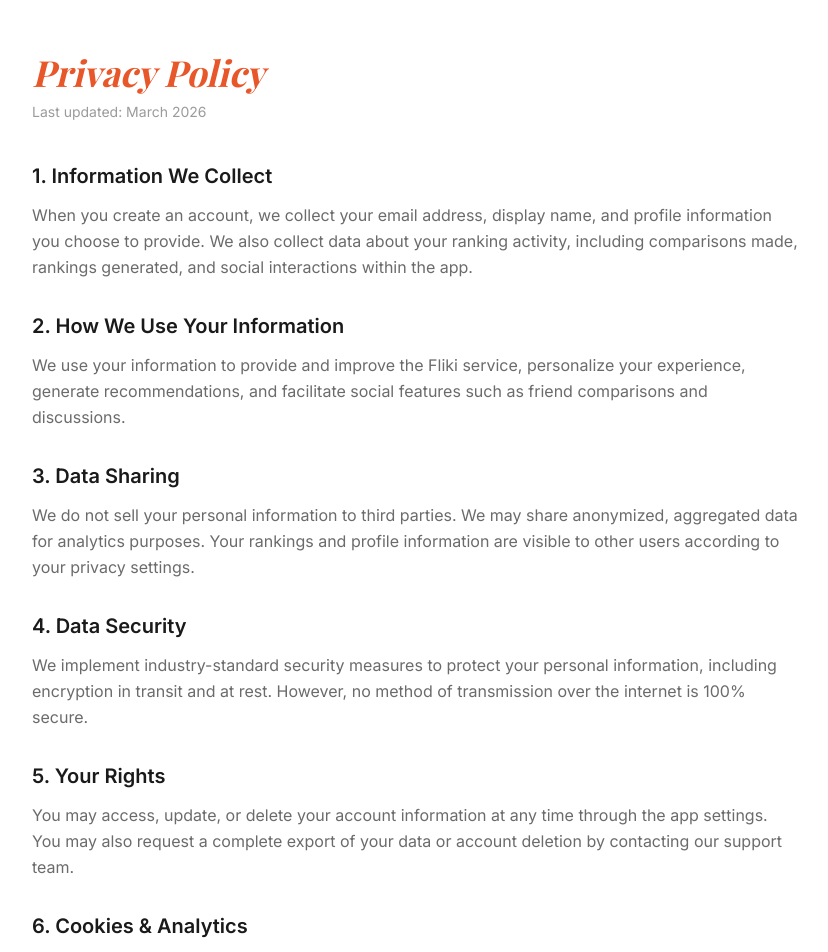
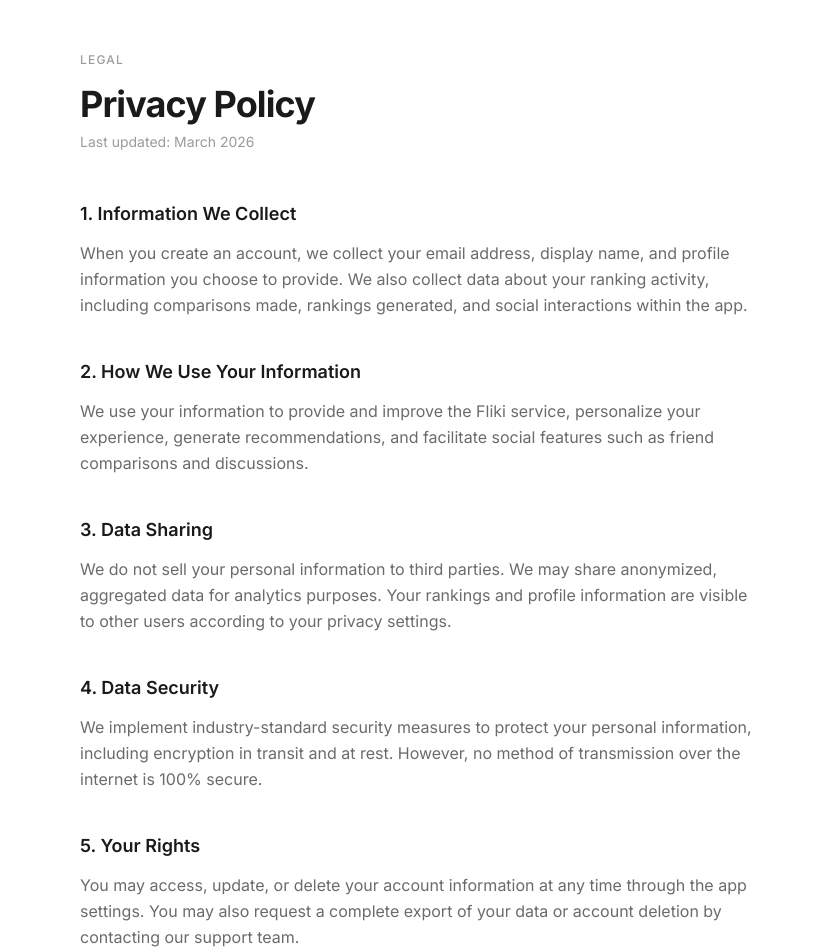
Before and after one commit to FlikiApp/FlikiApp-Web, a React (Vite) app: page /privacy in a window 1280 px wide. Shown: the part 140-1092 px from the top of the page, without its empty margins (224-1052 px from the left). Built offline with nearby package versions, Linux system fonts and the light colour scheme; a web font is replaced by a local one.

Commit message:
Restyle privacy page for light theme

```diff
--- a/src/pages/PrivacyPage.tsx
+++ b/src/pages/PrivacyPage.tsx
@@ -1,7 +1,6 @@
 import { motion } from 'framer-motion'
 import SectionWrapper from '../components/ui/SectionWrapper'
 import AnimatedSection from '../components/ui/AnimatedSection'
-import GradientText from '../components/ui/GradientText'
 
 export default function PrivacyPage() {
   return (
@@ -12,57 +11,58 @@ export default function PrivacyPage() {
     >
       <SectionWrapper>
         <AnimatedSection>
-          <div className="max-w-3xl mx-auto">
-            <h1 className="text-4xl font-extrabold mb-2">
-              <GradientText>Privacy Policy</GradientText>
+          <div className="max-w-2xl mx-auto">
+            <p className="text-text-muted text-xs font-medium uppercase tracking-widest mb-4">Legal</p>
+            <h1 className="text-4xl font-bold tracking-tight mb-2">
+              Privacy Policy
             </h1>
-            <p className="text-text-muted text-sm mb-10">Last updated: March 2026</p>
+            <p className="text-text-muted text-sm mb-12">Last updated: March 2026</p>
 
-            <div className="space-y-8 text-text-secondary leading-relaxed">
+            <div className="space-y-10 text-text-secondary leading-relaxed">
               <div>
-                <h2 className="text-xl font-semibold text-text-primary mb-3">1. Information We Collect</h2>
+                <h2 className="text-lg font-semibold text-text-primary mb-3">1. Information We Collect</h2>
                 <p>
                   When you create an account, we collect your email address, display name, and profile information you choose to provide. We also collect data about your ranking activity, including comparisons made, rankings generated, and social interactions within the app.
                 </p>
               </div>
 
               <div>
-                <h2 className="text-xl font-semibold text-text-primary mb-3">2. How We Use Your Information</h2>
+                <h2 className="text-lg font-semibold text-text-primary mb-3">2. How We Use Your Information</h2>
                 <p>
                   We use your information to provide and improve the Fliki service, personalize your experience, generate recommendations, and facilitate social features such as friend comparisons and discussions.
                 </p>
               </div>
 
               <div>
-                <h2 className="text-xl font-semibold text-text-primary mb-3">3. Data Sharing</h2>
+                <h2 className="text-lg font-semibold text-text-primary mb-3">3. Data Sharing</h2>
                 <p>
                   We do not sell your personal information to third parties. We may share anonymized, aggregated data for analytics purposes. Your rankings and profile information are visible to other users according to your privacy settings.
                 </p>
               </div>
 
               <div>
-                <h2 className="text-xl font-semibold text-text-primary mb-3">4. Data Security</h2>
+                <h2 className="text-lg font-semibold text-text-primary mb-3">4. Data Security</h2>
                 <p>
                   We implement industry-standard security measures to protect your personal information, including encryption in transit and at rest. However, no method of transmission over the internet is 100% secure.
                 </p>
               </div>
 
               <div>
-                <h2 className="text-xl font-semibold text-text-primary mb-3">5. Your Rights</h2>
+                <h2 className="text-lg font-semibold text-text-primary mb-3">5. Your Rights</h2>
                 <p>
                   You may access, update, or delete your account information at any time through the app settings. You may also request a complete export of your data or account deletion by contacting our support team.
                 </p>
               </div>
 
               <div>
-                <h2 className="text-xl font-semibold text-text-primary mb-3">6. Cookies & Analytics</h2>
+                <h2 className="text-lg font-semibold text-text-primary mb-3">6. Cookies & Analytics</h2>
                 <p>
                   Our website uses essential cookies for functionality. We use privacy-respecting analytics to understand how users interact with our service. You can opt out of non-essential tracking at any time.
                 </p>
               </div>
 
               <div>
-                <h2 className="text-xl font-semibold text-text-primary mb-3">7. Contact Us</h2>
+                <h2 className="text-lg font-semibold text-text-primary mb-3">7. Contact Us</h2>
                 <p>
                   If you have questions about this privacy policy, please contact us at privacy@flikiapp.com.
                 </p>
```
